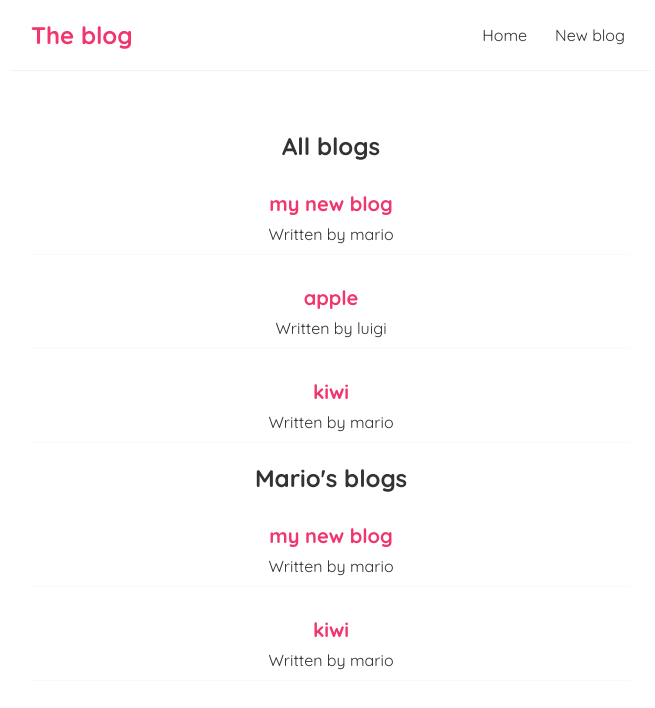
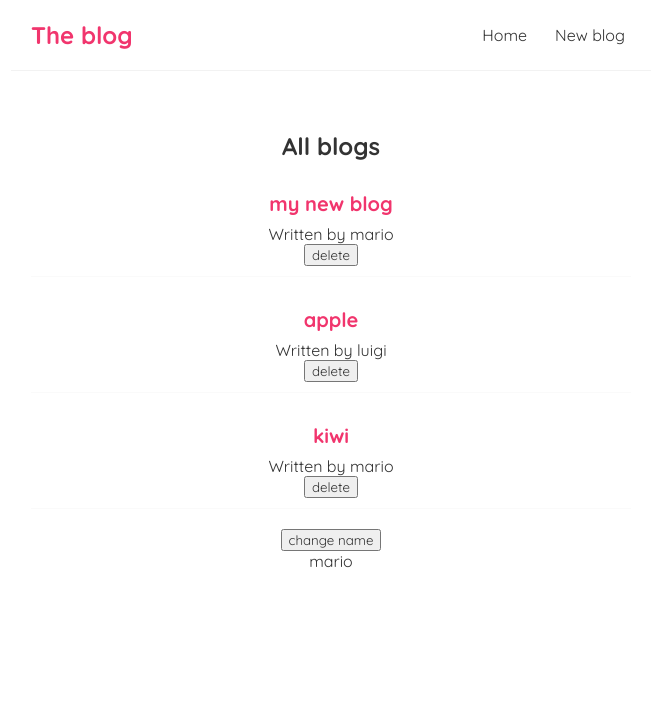
Before and after one commit to solenedel/blog, a React (Create React App) app: page / in a window 1280 px wide. Shown: the top 708 px of the page, without its empty margins (309-964 px from the left). Built offline with nearby package versions, Linux system fonts and the light colour scheme.

Commit message:
create fake database file

```diff
--- a/src/components/BlogList.js
+++ b/src/components/BlogList.js
@@ -1,6 +1,6 @@
 import React from 'react';
 
-const BlogList = ({ blogs, title }) => {
+const BlogList = ({ blogs, title, handleDelete }) => {
 
 
   return (
@@ -10,6 +10,7 @@
         <div className="blog-preview" key={blog.id}>
            <h2>{ blog.title }</h2>
            <p>Written by { blog.author }</p>
+           <button onClick={() => handleDelete(blog.id)}>delete</button>
         </div>
       ))}
     </div>
--- a/src/components/Home.js
+++ b/src/components/Home.js
@@ -1,4 +1,4 @@
-import React, { useState } from "react";
+import React, { useState, useEffect } from "react";
 import BlogList from "./BlogList";
 
 const Home = () => {
@@ -9,12 +9,25 @@
     { title: 'kiwi', body: 'pear', author: 'mario', id: 3 }
   ]);
 
+  const [name, setName] = useState('mario');
+
+  const handleDelete = (id) => {
+    const newBlogs = blogs.filter(blog => blog.id !== id);
+    setBlogs(newBlogs);
+  };
+
+
+  useEffect(() => {
+    console.log('useEffect ran');
+    console.log(name);
+  }, [name]);
 
 
   return (
     <div className="home">
-      <BlogList blogs={blogs} title="All blogs" />
-      <BlogList blogs={blogs.filter((blog) => blog.author === 'mario')} title="Mario's blogs" />
+      <BlogList blogs={blogs} title="All blogs" handleDelete={handleDelete} />
+      <button onClick={() => setName('luigi')}>change name</button>
+      <p>{name}</p>
     </div>
    );
 }
```
Also changed, not shown: data/db.json (added, +23 -0 lines).
